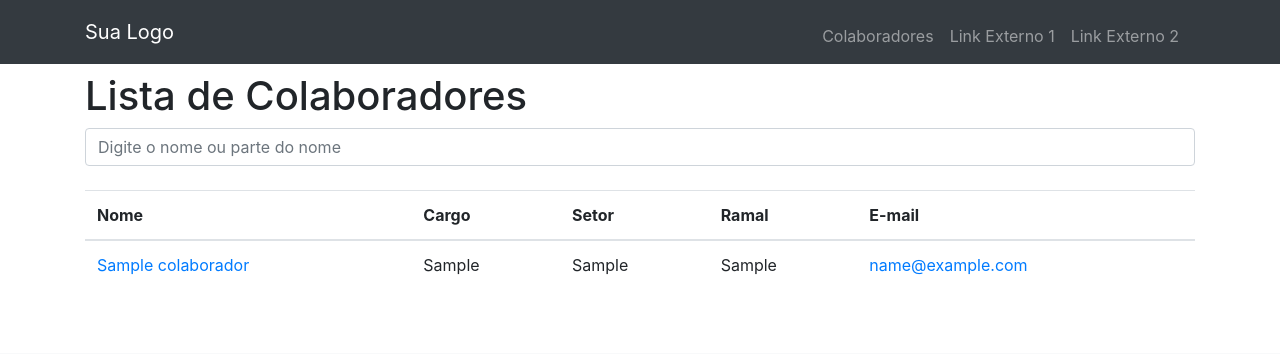
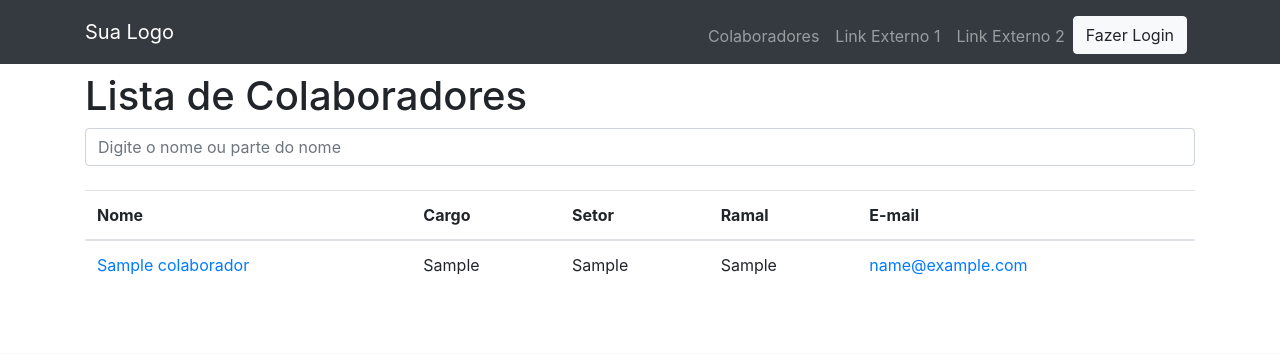
Before and after one commit to marcoskw/intranet, a Django app: page / in a window 1280 px wide. Shown: the top 354 px of the page. Run offline with Django 4.2, Linux system fonts and the light colour scheme; tables that the repository leaves empty hold one stand-in row (values such as "Sample post"); some libraries are stand-ins or nearby versions.

Commit message:
Adicionando botão de login para a área administrativa

```diff
--- a/templates/parciais/_nav.html
+++ b/templates/parciais/_nav.html
@@ -26,6 +26,9 @@
         <li class="nav-item">
           <a class="nav-link" target="_blank" href="#">Link Externo 2</a>
         </li>
+        <li class="nav-item">
+          <a class="btn btn-light" href="http://127.0.0.1:8000/admin/" role="button">Fazer Login</a>
+        </li>
       </ul>
     </div>
   </div>
```
